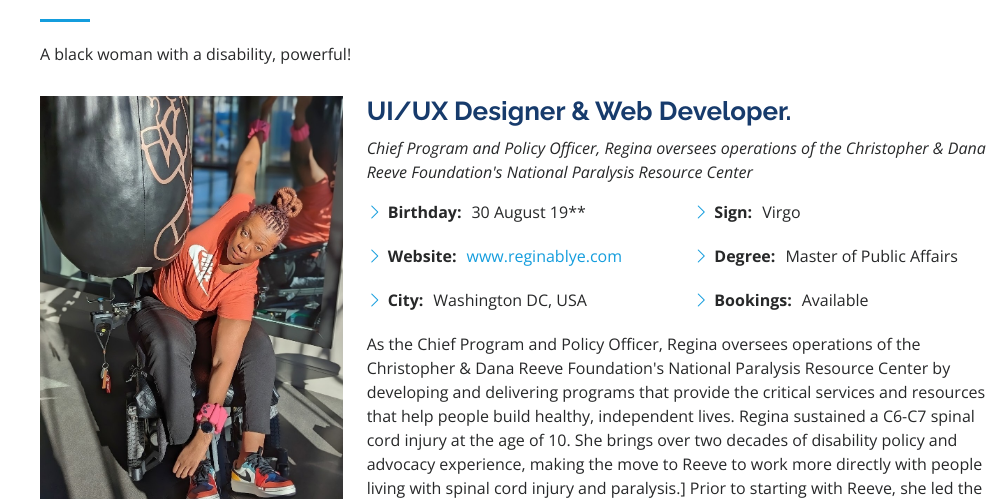
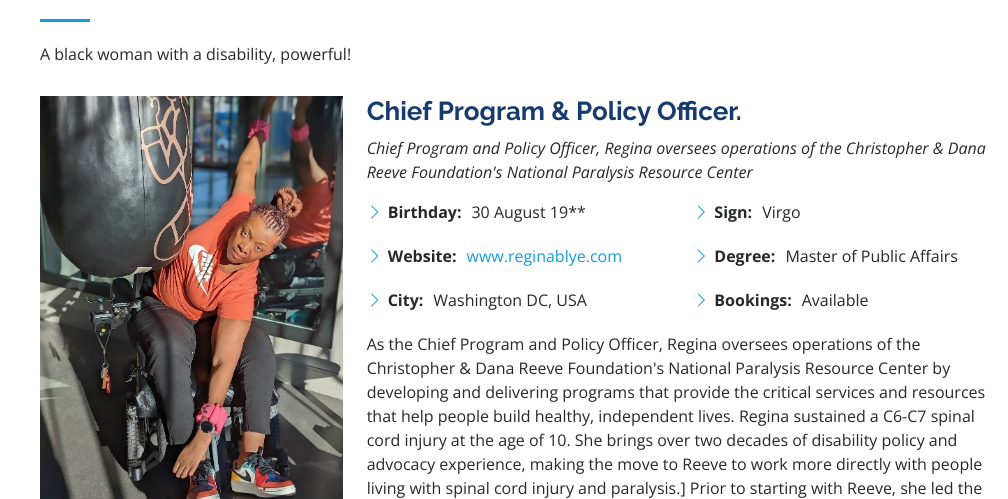
Before and after one commit to developercroesus/reginabyle.com, a Flask app: page / in a window 1280 px wide. Shown: the part 896-1395 px from the top of the page, without its empty margins (272-1280 px from the left). Run offline with Flask 2, Linux system fonts and the light colour scheme; some libraries are stand-ins or nearby versions.

Commit message:
Changed wording in first title

```diff
--- a/templates/index.html
+++ b/templates/index.html
@@ -108,7 +108,7 @@
             <img src="static/assets/img/profile-img.jpg" class="img-fluid" alt="">
           </div>
           <div class="col-lg-8 pt-4 pt-lg-0 content" data-aos="fade-left">
-            <h3>UI/UX Designer &amp; Web Developer.</h3>
+            <h3>Chief Program & Policy Officer.</h3>
             <p class="fst-italic">
               Chief Program and Policy Officer, Regina oversees operations of the Christopher
 &amp; Dana Reeve Foundation&#39;s National Paralysis Resource Center
```
